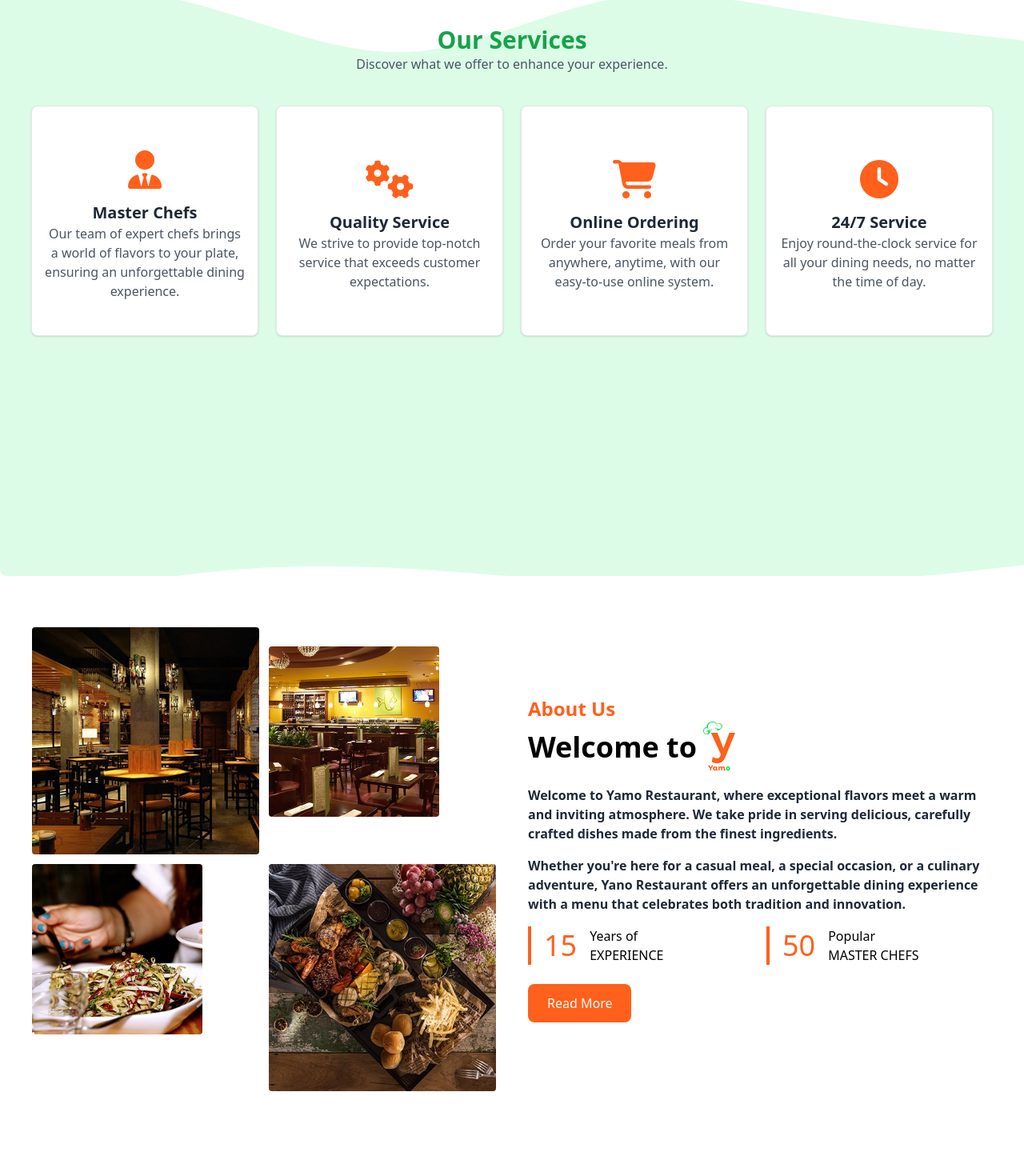
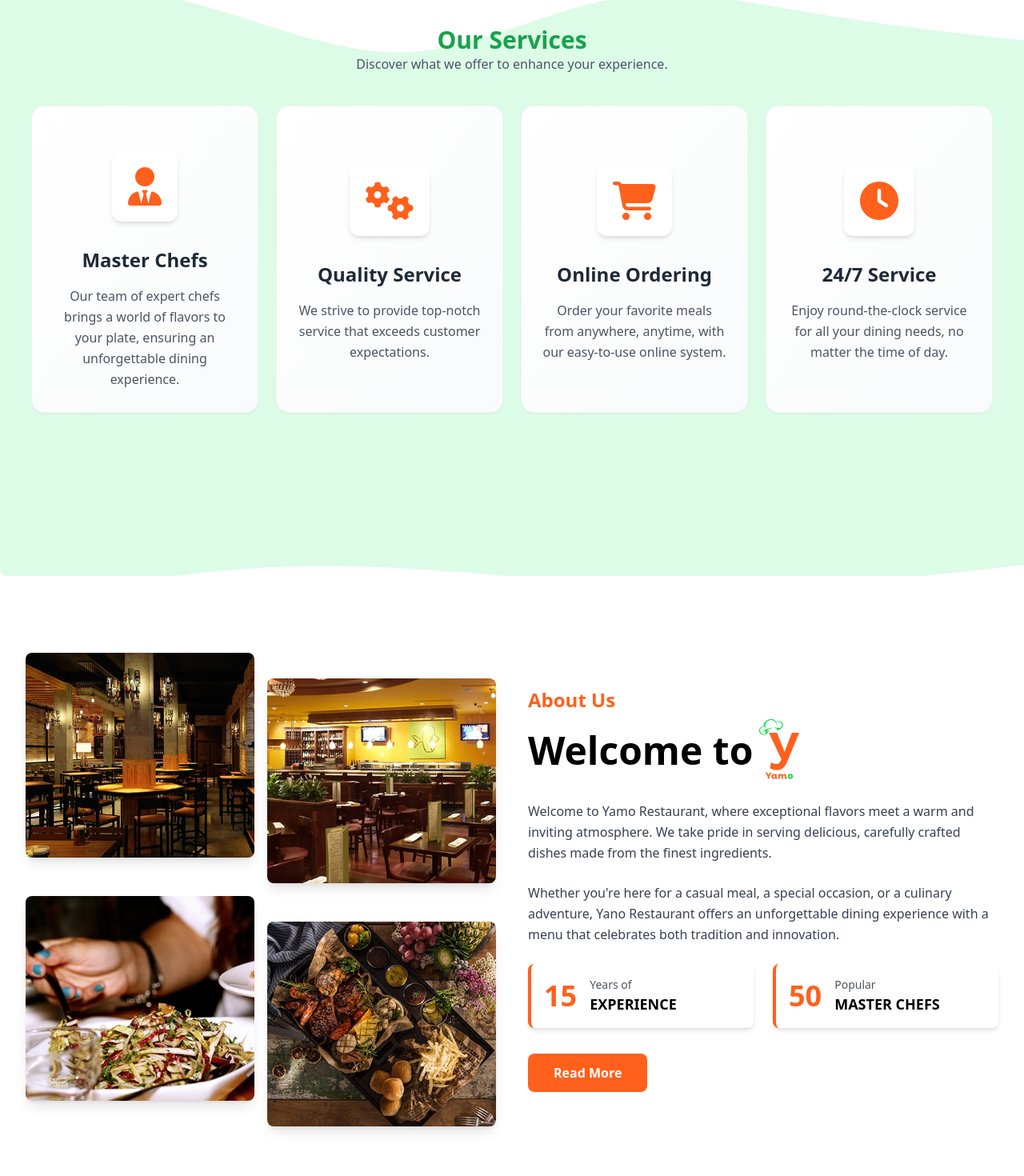
Before and after one commit to Zilo-Tech/Yamo-Website, a React (Vite) app: page / in a window 1280 px wide. Shown: the part 920-2390 px from the top of the page at 80% size. Built offline with nearby package versions, Linux system fonts and the light colour scheme; no server answers.

Commit message:
enhanced service cards and about

```diff
--- a/src/components/MainContent/AboutUs/AboutUs.jsx
+++ b/src/components/MainContent/AboutUs/AboutUs.jsx
@@ -7,36 +7,36 @@ import logo from "../../../assets/logo-bg.svg";
 
 function AboutUs() {
   return (
-    <div className="container max-w-8xl mx-auto px-10">
-      <div className="py-16 h-fit lg:min-h-screen">
-        <div className="container  mx-auto">
-          <div className="flex flex-col gap-10 lg:flex-row items-center justify-center">
+    <div className="container max-w-8xl mx-auto px-4 sm:px-6 lg:px-8">
+      <div className="py-16 lg:py-24">
+        <div className="flex flex-col lg:flex-row items-center justify-center gap-10">
+          {/* Image Grid Section */}
           <div className="lg:w-1/2 w-full">
-              <div className="grid grid-cols-2 gap-3">
-                <div className="col-span-1 text-left">
+            <div className="grid grid-cols-2 gap-4">
+              <div className="col-span-1">
                 <img
-                    className="img-fluid rounded w-full transition-transform transform hover:scale-105"
+                  className="rounded-lg shadow-lg w-full h-64 object-cover transform transition duration-500 hover:scale-105"
                   src={img1}
                   alt="About Us 1"
                 />
               </div>
-                <div className="col-span-1 text-left">
+              <div className="col-span-1">
                 <img
-                    className="img-fluid rounded w-3/4 mt-6 transition-transform transform hover:scale-105"
+                  className="rounded-lg shadow-lg w-full h-64 object-cover transform transition duration-500 hover:scale-105 mt-8"
                   src={img2}
                   alt="About Us 2"
                 />
               </div>
-                <div className="col-span-1 text-right">
+              <div className="col-span-1">
                 <img
-                    className="img-fluid rounded w-3/4 transition-transform transform hover:scale-105"
+                  className="rounded-lg shadow-lg w-full h-64 object-cover transform transition duration-500 hover:scale-105"
                   src={img3}
                   alt="About Us 3"
                 />
               </div>
-                <div className="col-span-1 text-right">
+              <div className="col-span-1">
                 <img
-                    className="img-fluid rounded w-full transition-transform transform hover:scale-105"
+                  className="rounded-lg shadow-lg w-full h-64 object-cover transform transition duration-500 hover:scale-105 mt-8"
                   src={img4}
                   alt="About Us 4"
                 />
@@ -44,45 +44,45 @@ function AboutUs() {
             </div>
           </div>
 
+          {/* Text Content Section */}
           <div className="lg:w-1/2 w-full">
-              <h5 className="text-2xl font-semibold text-[#ff601c]">About Us</h5>
-              <h1 className="mb-4 text-4xl font-bold flex items-center gap-2">
+            <h5 className="text-2xl font-semibold text-[#ff601c] mb-2">About Us</h5>
+            <h1 className="text-4xl lg:text-5xl font-bold mb-6 flex items-center gap-2">
               <span>Welcome to</span>
-                <img src={logo} width={40} alt="" />
+              <img src={logo} width={50} alt="Logo" />
             </h1>
-              <p className="mb-4 text-gray-800 font-semibold">
+            <p className="mb-6 text-gray-700 leading-relaxed">
               Welcome to Yamo Restaurant, where exceptional flavors meet a warm and inviting atmosphere.
               We take pride in serving delicious, carefully crafted dishes made from the finest ingredients.
             </p>
-              <p className="mb-4 text-gray-800 font-semibold">
+            <p className="mb-6 text-gray-700 leading-relaxed">
               Whether you're here for a casual meal, a special occasion, or a culinary adventure,
               Yano Restaurant offers an unforgettable dining experience with a menu that celebrates
               both tradition and innovation.
             </p>
 
-              <div className="grid grid-cols-2 gap-4 mb-4">
-                <div className="flex items-center border-l-4 border-[#ff601c] pl-4">
-                  <h1 className="flex-shrink-0 text-4xl text-[#ff601c] mb-0">
-                    15
-                  </h1>
-                  <div className="pl-4">
-                    <p className="mb-0">Years of</p>
-                    <h6 className="uppercase mb-0">Experience</h6>
+            {/* Stats Section */}
+            <div className="grid grid-cols-1 sm:grid-cols-2 gap-6 mb-8">
+              <div className="flex items-center p-4 bg-white rounded-lg shadow-md border-l-4 border-[#ff601c]">
+                <h1 className="text-4xl font-bold text-[#ff601c] mr-4">15</h1>
+                <div>
+                  <p className="text-sm text-gray-600">Years of</p>
+                  <h6 className="text-lg font-semibold uppercase">Experience</h6>
                 </div>
               </div>
-                <div className="flex items-center border-l-4 border-[#ff601c] pl-4">
-                  <h1 className="flex-shrink-0 text-4xl text-[#ff601c] mb-0">
-                    50
-                  </h1>
-                  <div className="pl-4">
-                    <p className="mb-0">Popular</p>
-                    <h6 className="uppercase mb-0">Master Chefs</h6>
+              <div className="flex items-center p-4 bg-white rounded-lg shadow-md border-l-4 border-[#ff601c]">
+                <h1 className="text-4xl font-bold text-[#ff601c] mr-4">50</h1>
+                <div>
+                  <p className="text-sm text-gray-600">Popular</p>
+                  <h6 className="text-lg font-semibold uppercase">Master Chefs</h6>
                 </div>
               </div>
             </div>
+
+            {/* Read More Button */}
             <a
-                className="btn rounded-lg bg-[#ff601c] text-white py-3 px-6 mt-2 inline-block"
-                href=""
+              href="#"
+              className="inline-block bg-[#ff601c] text-white py-3 px-8 rounded-lg font-semibold hover:bg-[#e65a1a] transition duration-300"
             >
               Read More
             </a>
@@ -90,8 +90,6 @@ function AboutUs() {
         </div>
       </div>
     </div>
-    </div>
-
   );
 }
 
--- a/src/components/MainContent/ServiceSection/ServiceCard.jsx
+++ b/src/components/MainContent/ServiceSection/ServiceCard.jsx
@@ -2,18 +2,28 @@ import React from "react";
 
 function ServiceCard({ title, desc, AwesomeIcon }) {
   return (
-    <div className="service-item max-w-[95%] sm:max-w-[98%] lg:w-full  mx-auto h-72  flex flex-col items-center rounded-lg pt-3 bg-white border shadow group hover:bg-[#ff601c] transition-all duration-300 ease-in-out">
-      <div className="p-4 text-center flex-1 flex flex-col justify-center items-center">
-        <i
-          className={`fa fa-3x ${AwesomeIcon} mb-4 text-[#ff601c] group-hover:text-white transition-colors duration-300`}
-        ></i>
-        <h5 className="text-xl font-semibold text-gray-800 group-hover:text-white transition-colors duration-300">
+    <div className="service-item w-full max-w-[95%] sm:max-w-[98%] lg:w-full mx-auto h-96 flex flex-col items-center rounded-2xl pt-8 bg-gradient-to-br from-white to-gray-50 border border-gray-100 shadow-sm hover:shadow-md group hover:border-transparent transition-all duration-300 ease-in-out transform hover:-translate-y-2">
+      <div className="p-6 text-center flex-1 flex flex-col justify-center items-center">
+        {/* Icon */}
+        <div className="mb-8 p-5 bg-white rounded-xl shadow-md group-hover:bg-[#ff601c] group-hover:shadow-lg transition-all duration-300">
+          <i
+            className={`fa fa-3x ${AwesomeIcon} text-[#ff601c] group-hover:text-white transition-colors duration-300`}
+          ></i>
+        </div>
+
+        {/* Title */}
+        <h5 className="text-2xl font-bold text-gray-800 group-hover:text-gray-900 transition-colors duration-300 mb-4">
           {title}
         </h5>
-        <p className="text-gray-600 group-hover:text-white transition-colors duration-300">
+
+        {/* Description */}
+        <p className="text-gray-600 group-hover:text-gray-700 transition-colors duration-300 leading-relaxed max-w-md">
           {desc}
         </p>
       </div>
+
+      {/* Hover Effect Border */}
+      <div className="w-0 h-1 bg-[#ff601c] mt-4 group-hover:w-full transition-all duration-500 ease-in-out"></div>
     </div>
   );
 }
```
Lines whose indentation alone changed are shown as unchanged.
